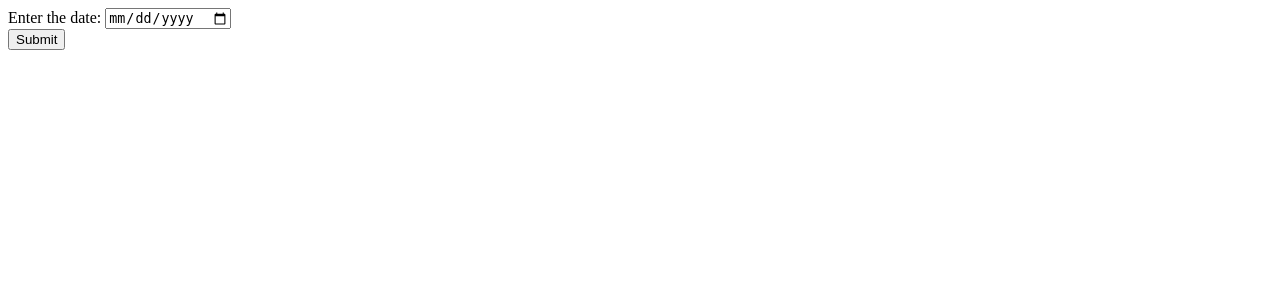
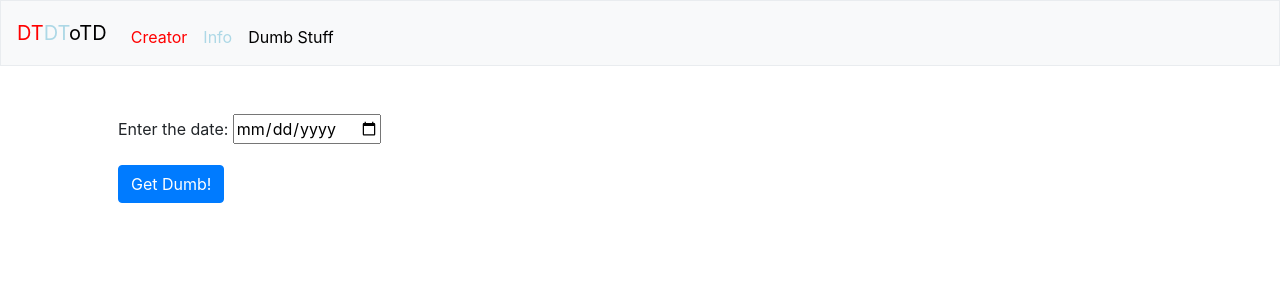
Before and after one commit to CaelumTerrae/DonaldTrumpTweets, a Flask app: page / in a window 1280 px wide. Shown: the top 300 px of the page. Run offline with Flask 2, Linux system fonts and the light colour scheme; parts of the project's set-up code (start-up, migrations or seed data) failed here and were passed over; some libraries are stand-ins or nearby versions.

Commit message:
updated landing page, broke API

```diff
--- a/app.py
+++ b/app.py
@@ -1,4 +1,4 @@
-from flask import Flask, render_template
+from flask import Flask, render_template, request
 from helpers import *
 import xlrd
 import tweepy
@@ -15,32 +15,37 @@ access_key = 	"1932838459-IQwTLSlwIcqqm1NPv7eW8S1bqyl2GoPprAAoZ3M"
 access_secret = 	"ELm1Vhsw2zhhny5N3nDM7RVq2giDxm6BUAAFgGCW0DcKQ"
 
 
-
-
 @app.route('/')
 def root():
     return render_template('landing.html')
 
-@app.route('/<month>/<day>/<year>')
-def handler(day, month, year):
+@app.route('/tweets', methods=["GET", "POST"])
+def handler():
 
-	auth = tweepy.OAuthHandler(consumer_key, consumer_secret)
-	auth.set_access_token(access_key, access_secret)
-	api = tweepy.API(auth)
+	if request.method == "POST":
 
-	dateToCheck = Date(day, month, year)
+		date = request.form.get("day")
+		year = date[0:4]
+		month = date[5:7]
+		day = date[8:]
+		auth = tweepy.OAuthHandler(consumer_key, consumer_secret)
+		auth.set_access_token(access_key, access_secret)
+		api = tweepy.API(auth)
 
-	tweetIndices = getTweets(dateToCheck, worksheet)
+		dateToCheck = Date(day, month, year)
 
-	worstTweetIndex = worstTweet(tweetIndices, worksheet)
+		tweetIndices = getTweets(dateToCheck, worksheet)
+		print(tweetIndices)
+		return str(0)
 
-	statusID = worksheet.cell(worstTweetIndex,0).value
+		worstTweetIndex = worstTweet(tweetIndices, worksheet)
 
-	status = api.get_status(statusID)
 
-	tweet = ''
+		statusID = worksheet.cell(worstTweetIndex,0).value
 
-	return render_template('index.html', year=dateToCheck.year,month=dateToCheck.month,day=dateToCheck.day, tweet=tweet);
+		status = api.get_status(statusID)
+
+		return render_template('index.html', year=dateToCheck.year,month=dateToCheck.month,day=dateToCheck.day, tweet=status);
 
 if __name__ == '__main__':
     app.debug = True
--- a/helpers.py
+++ b/helpers.py
@@ -22,8 +22,6 @@ def getTweets(date, worksheet):
 		i += 1
 		currentDate = worksheet.cell(i,1).value
 		currentDate = xlrd.xldate.xldate_as_tuple(currentDate, 0)
-		print date.month + ' ' + date.day + ' ' + date.year
-		print str(currentDate[1]) + ' ' + str(currentDate[2]) + ' ' + str(currentDate[0])
 		if sameDate(date, currentDate):
 			tweetIndices.append(i+1)
 
--- a/templates/landing.html
+++ b/templates/landing.html
@@ -1,17 +1,16 @@
-<!DOCTYPE html>
-<html>
-<head>
-</head>
-<body>
-	<title>Landing Page</title>
-	<form>
-		<div>
-			<label for="day">Enter the date:</label>
+{% extends "layout.html" %}
+
+{% block title %}
+    Home
+{% endblock %}
+
+{% block main %}
+    <form action="/tweets" method="post">
+        <div class="form-group">
+            <label for="day">Enter the date:</label>
 			<input type="date" id="day" name="day" required pattern="[0-9]{4}-[0-9]{2}-[0-9]{2}">
-			<span class="validity"></span>
-		</div>
-		<div>
-			<input type="submit">
-		</div>
-	</form>
-</body>
+        </div>
+
+        <button class="btn btn-primary" type="submit">Get Dumb!</button>
+    </form>
+{% endblock %}
--- /dev/null
+++ b/templates/layout.html
@@ -0,0 +1,48 @@
+<!DOCTYPE html>
+
+<html lang="en">
+
+    <head>
+
+        <!-- Required meta tags -->
+        <meta charset="utf-8"/>
+        <meta name="viewport" content="width=device-width, initial-scale=1, shrink-to-fit=no"/>
+
+        <!-- documentation at http://getbootstrap.com/docs/4.0/, alternative themes at https://bootswatch.com/4-alpha/ -->
+        <link href="https://maxcdn.bootstrapcdn.com/bootstrap/4.0.0-beta.2/css/bootstrap.min.css" rel="stylesheet"/>
+
+        <link href="/static/styles.css" rel="stylesheet"/>
+
+        <script src="https://code.jquery.com/jquery-3.1.1.min.js"></script>
+        <script src="https://cdnjs.cloudflare.com/ajax/libs/popper.js/1.12.3/umd/popper.min.js"></script>
+        <script src="https://maxcdn.bootstrapcdn.com/bootstrap/4.0.0-beta.2/js/bootstrap.min.js"></script>
+
+        <title>DTDTOTD: {% block title %}{% endblock %}</title>
+
+    </head>
+
+    <body>
+
+        <nav class="navbar navbar-expand-md navbar-light bg-light border">
+            <a class="navbar-brand" href="/">
+                    <span style="color:red">DT</span><span style="color:lightblue">DT</span><span style="color:black">oTD</span>
+            </a>
+            <button aria-controls="navbar" aria-expanded="false" aria-label="Toggle navigation" class="navbar-toggler" data-target="#navbar" data-toggle="collapse" type="button">
+                <span class="navbar-toggler-icon"></span>
+            </button>
+            <div class="collapse navbar-collapse" id="navbar">
+                    <ul class="navbar-nav mr-auto mt-2">
+                        <li class="nav-item"><a class="nav-link" href="/creators"> <span style="color:red">Creator</span> </a></li>
+                        <li class="nav-item"><a class="nav-link" href="/info"> <span style="color:lightblue">Info</span> </a></li>
+                        <li class="nav-item"><a class="nav-link" href="/dumbstuff"> <span style="color:black">Dumb Stuff</span> </a></li>
+                    </ul>
+            </div>
+        </nav>
+
+        <main class="container p-5">
+            {% block main %}{% endblock %}
+        </main>
+
+    </body>
+
+</html>
```
Also changed, not shown: templates/index.html (line endings or trailing spaces), 1 other file.
